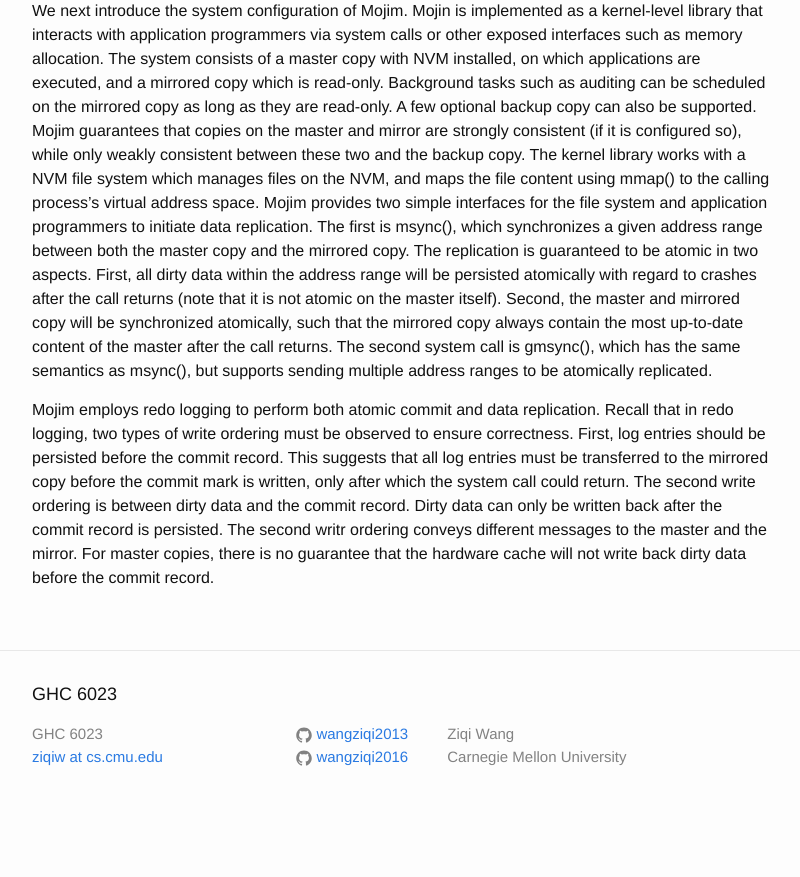
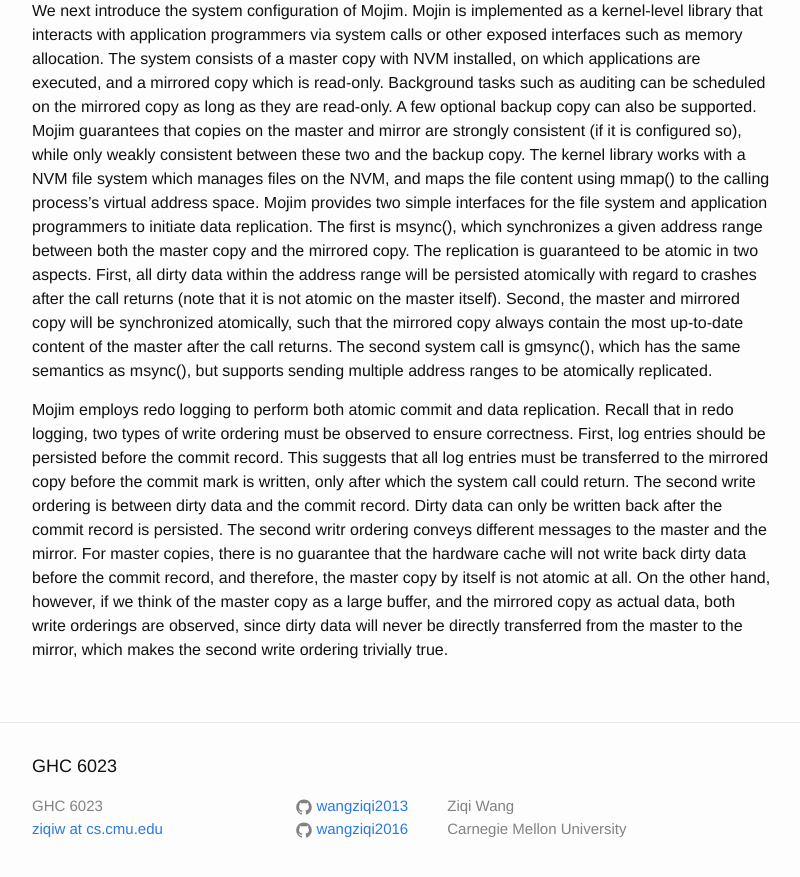
Before and after one commit to wangziqi2013/wangziqi2013.github.io, a Jekyll site: the page built from _posts/2020-06-22-mojim.markdown, in a window 1280 px wide and 900 px high, scrolled down 1357 px. Shown: the top 877 px of the window, without its empty margins (238-1038 px from the left). Built offline with Jekyll 4.4.1, drawn with Linux system fonts in a browser that asks for light colours; before the commit the page ends 2185 px from its top, so only the background shows below that.

Commit message:
Adding write ordering

```diff
--- a/_posts/2020-06-22-mojim.markdown
+++ b/_posts/2020-06-22-mojim.markdown
@@ -70,4 +70,7 @@ This suggests that all log entries must be transferred to the mirrored copy befo
 after which the system call could return. The second write ordering is between dirty data and the commit record. Dirty
 data can only be written back after the commit record is persisted. The second writr ordering conveys different messages
 to the master and the mirror. For master copies, there is no guarantee that the hardware cache will not write back dirty
-data before the commit record.
+data before the commit record, and therefore, the master copy by itself is not atomic at all. On the other hand, however,
+if we think of the master copy as a large buffer, and the mirrored copy as actual data, both write orderings are observed,
+since dirty data will never be directly transferred from the master to the mirror, which makes the second write ordering
+trivially true.
```
